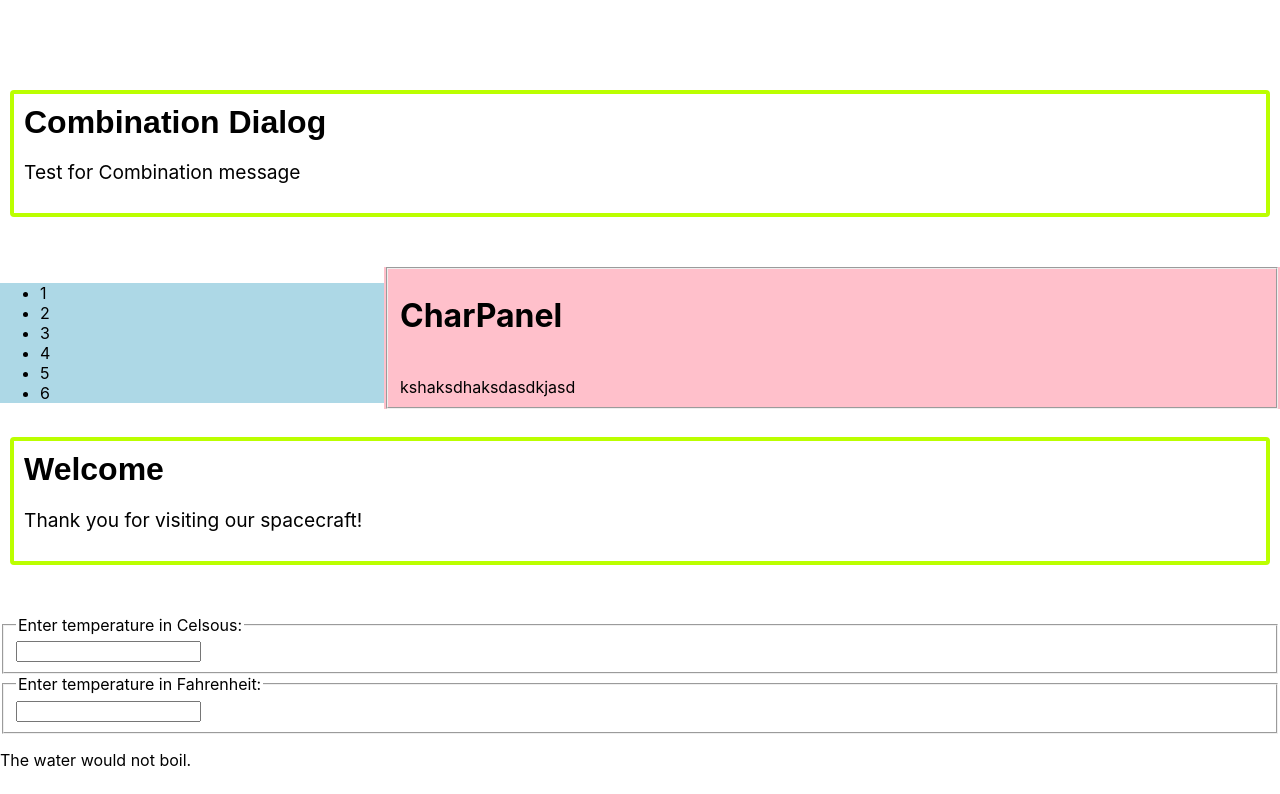
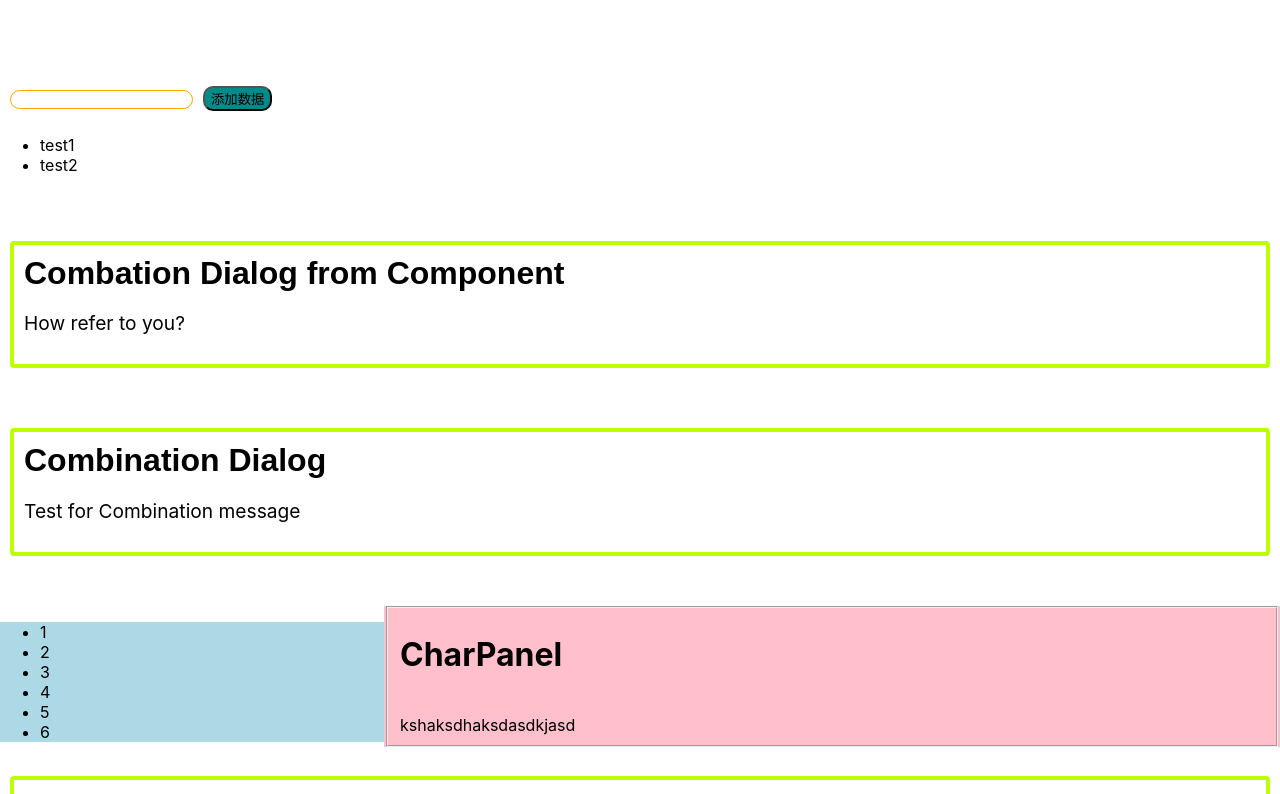
Before and after one commit to PoarryScript/webReact, a React (Create React App) app: page / in a window 1280 px wide. Shown: the top 794 px of the page. Built offline with nearby package versions, Linux system fonts and the light colour scheme.

Commit message:
ADD:列表数据动态修改

```diff
--- /dev/null
+++ b/src/components/ChangeList.js
@@ -0,0 +1,52 @@
+import React, { Component, Fragment } from 'react'
+import '../css/input.scss'
+
+export default class ChangeList extends Component {
+
+    constructor(props) {
+        super(props);
+        this.inputChange = this.inputChange.bind(this);
+        this.addListData = this.addListData.bind(this);
+        this.state = {
+            inputValue: '',
+            lists: ['test1', 'test2'],
+        };
+    }
+
+    addListData() {
+        this.setState({
+            lists: [...this.state.lists, this.state.inputValue],
+            inputValue: ''
+        })
+    }
+    inputChange(e) {
+        this.setState({
+            inputValue: e.target.value,
+        });
+    }
+    //删除列表项
+    onDeleteItem(itemIndex) {
+        let tempList = this.state.lists;
+        tempList.splice(itemIndex, 1);
+        this.setState({
+            lists: tempList,
+            inputValue: '',
+        });
+    }
+    render() {
+        return (
+            <Fragment>
+                {/* 注释 */}
+                <input className="input" value={this.state.inputValue} onChange={this.inputChange} />
+                <button className="subbutton" onClick={this.addListData}>添加数据</button>
+                <ul>
+                    {this.state.lists.map((items, index) =>
+                        <li key={items + index}
+                            onClick={this.onDeleteItem.bind(this, index)}
+                        >{items}</li>
+                    )}
+                </ul>
+            </Fragment>
+        );
+    }
+}
--- /dev/null
+++ b/src/components/SignUpDialog.js
@@ -0,0 +1,39 @@
+import React, { Component } from 'react'
+
+
+function Dialog(props) {
+    return (<FancyBorder color="blue"><h1 className="Dialog-title">{props.title}</h1>
+        <p className="Dialog-message">{props.message}</p>
+    </FancyBorder>);
+}
+function FancyBorder(props) {
+    return (<div className={'FancyBorder FancyBorder-' + props.color}>
+        {props.children}
+    </div>);
+}
+
+export default class SignUpDialog extends Component {
+    constructor(props) {
+        super(props);
+        this.handleChange = this.handleChange.bind(this);
+        this.handleSignUp = this.handleSignUp.bind(this);
+        this.state = { login: ' ' };
+
+    }
+
+
+    handleChange(e) {
+        this.setState({ login: e.target.value });
+    }
+    handleSignUp(e) {
+        alert(`Welcome aboard, ${this.state.login}!`);
+    }
+
+    render() {
+        return (<Dialog title="Combation Dialog from Component" message="How refer to you?">
+            <input value={this.state.login} onChange={this.handleChange} />
+            <button onClick={this.handleSignUp}>Sign Me Up!</button>
+        </Dialog>
+        );
+    }
+}
--- /dev/null
+++ b/src/css/input.scss
@@ -0,0 +1,15 @@
+.input{
+    margin: 10px;
+    border-radius: 10px;
+    border: 1px solid orange;
+}
+
+.subbutton{
+
+    background: darkcyan;
+    border-radius: 10px;
+}
+.ul{
+    background:  orange;
+    margin: 10px;
+}
--- a/src/index.js
+++ b/src/index.js
@@ -17,6 +17,8 @@ import CalculatorSuper from './components/CalculatorSuper';
 import Contacts from './components/Contacts';
 import "./css/dialog.scss";
 import "./css/Panel.scss";
+import SignUpDialog from './components/SignUpDialog';
+import ChangeList from './components/ChangeList';
 
 
 function Dialog(props) {
@@ -94,6 +96,10 @@ function tick() {
 
     <br /> <br />
     <br /> <br />
+    <ChangeList />
+    <br /> <br />
+    <SignUpDialog />
+    <br /> <br />
     <CombinationDialog />
     <br /> <br />
     <SplitPanel left={<Contacts className="Contacts" />} right={<CharPanel />} />
```
